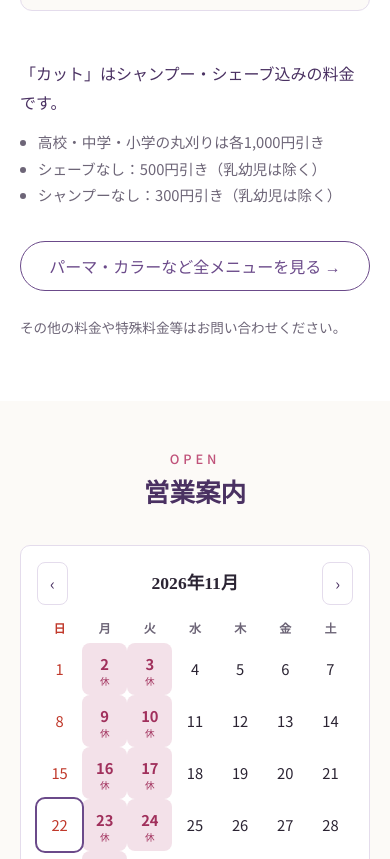
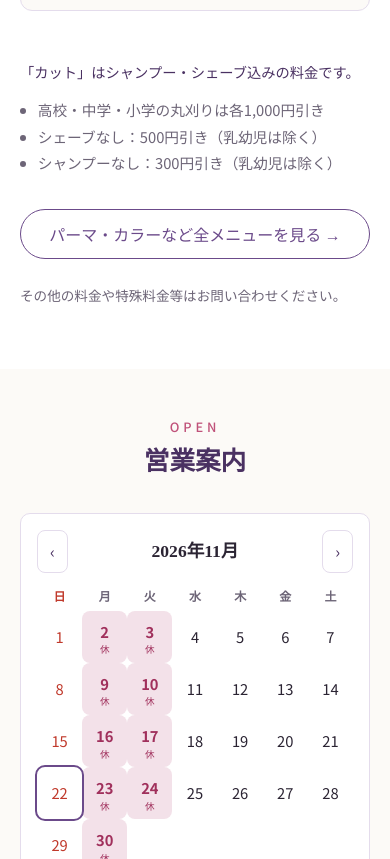
Before and after one commit to tomokazu-fsfp/hairsalonSUMIRE, a plain HTML site: page index.html in a window 390 px wide. Shown: the part 4495-5354 px from the top of the page. Drawn offline with Linux system fonts and the light colour scheme.

Commit message:
Add files via upload

```diff
--- a/style.css
+++ b/style.css
@@ -875,6 +875,10 @@ footer p {
     gap: 24px;
   }
 
+  .price-lead {
+    font-size: clamp(.8rem, calc((100vw - 40px) / 24.5), 1rem);
+  }
+
   .price-grid {
     grid-template-columns: 1fr;
   }
```
